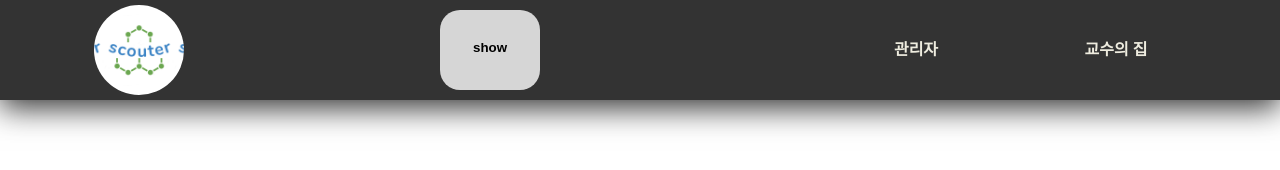
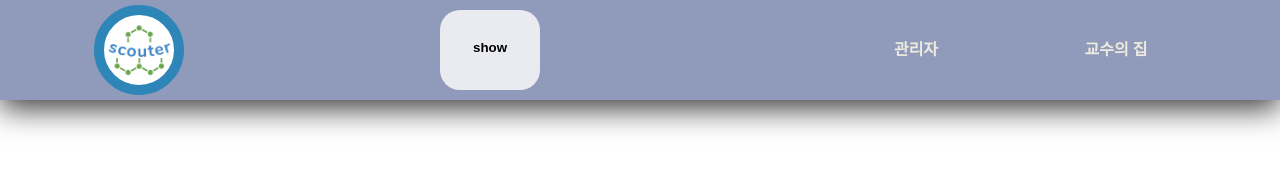
Before and after one commit to 2021-Inha-Capstone-Project/scouter2, a website: page src/0-start.html in a window 1280 px wide. Drawn offline with Linux system fonts and the light colour scheme.

Commit message:
changes header UI

```diff
--- a/src/css/0-header.css
+++ b/src/css/0-header.css
@@ -22,7 +22,7 @@
     /* 左右padding */
     padding: 0 5vw;
     height: 100px;
-    background-color: rgba(0, 0, 0, 0.8);
+    background-color: rgba(117, 130, 172,.8);
     box-shadow:0 8px 29px rgba(0, 0, 0, 0.8);
     z-index: 1;
   }
@@ -93,7 +93,7 @@
       transform: translate(30px,-30px);
       background-image: url('../img/login2.png');
       background-size: cover;
-      border: 10px solid rgba(0, 0, 0, 0);
+      border: 10px solid rgb(46, 133, 184);
   }
 
   .logo-information{
```
